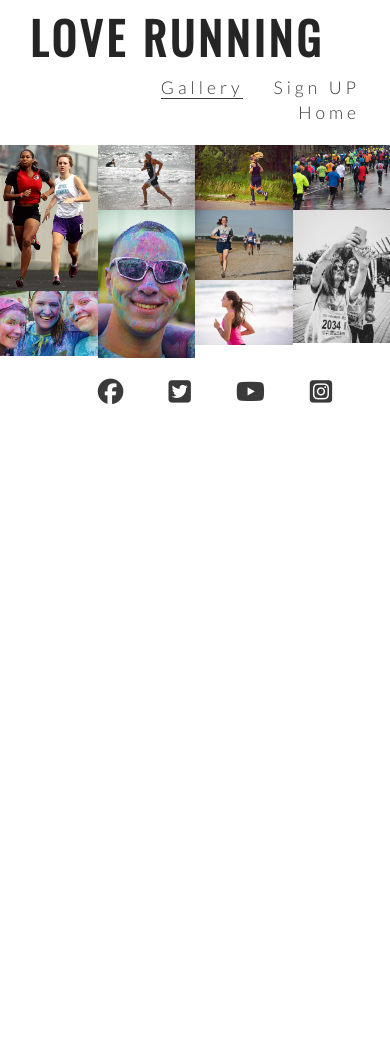
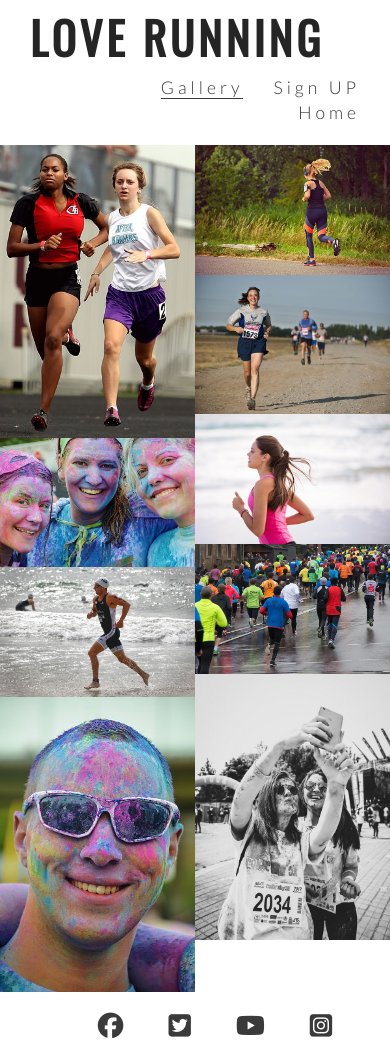
Before and after one commit to Jaredslocker21/loverunnin, a plain HTML site: page gallery.html in a window 390 px wide. Before the commit the page ends 844 px from the top, so only its background shows below. Drawn offline with nearby package versions, Linux system fonts and the light colour scheme.

Commit message:
Add gallery responsive  style for small screen 800px and smaller

```diff
--- a/assets/css/style.css
+++ b/assets/css/style.css
@@ -329,6 +329,18 @@ footer {
 
     }
 
+    #photos {
+        column-count: 3;
+    }
+
+/*For small screen size 800px and smaller */
+
+    @media screen and (max-width: 800px) {
+    #photos {
+        column-count: 2;
+
+    }
+
 
 
     }
```
